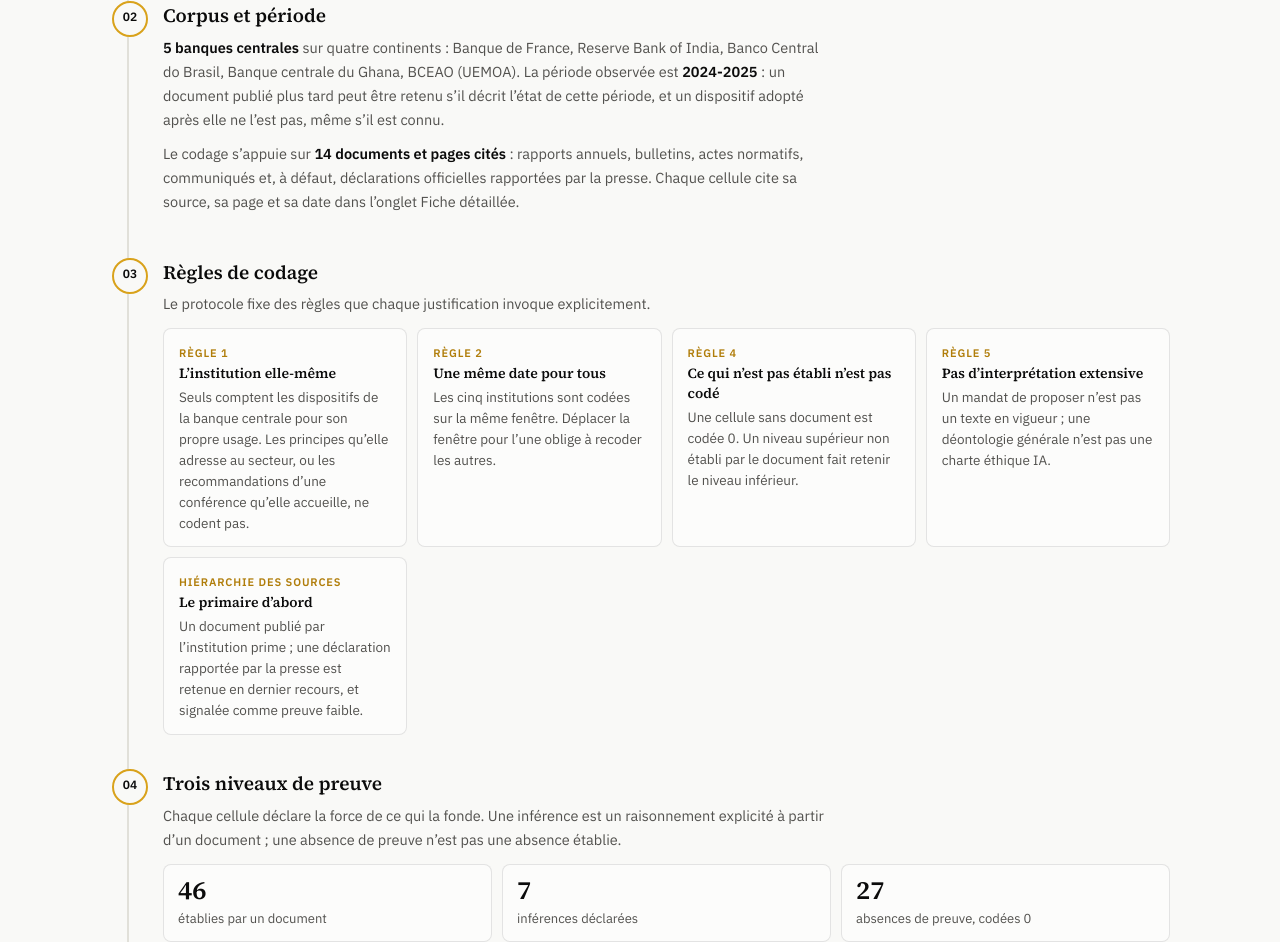
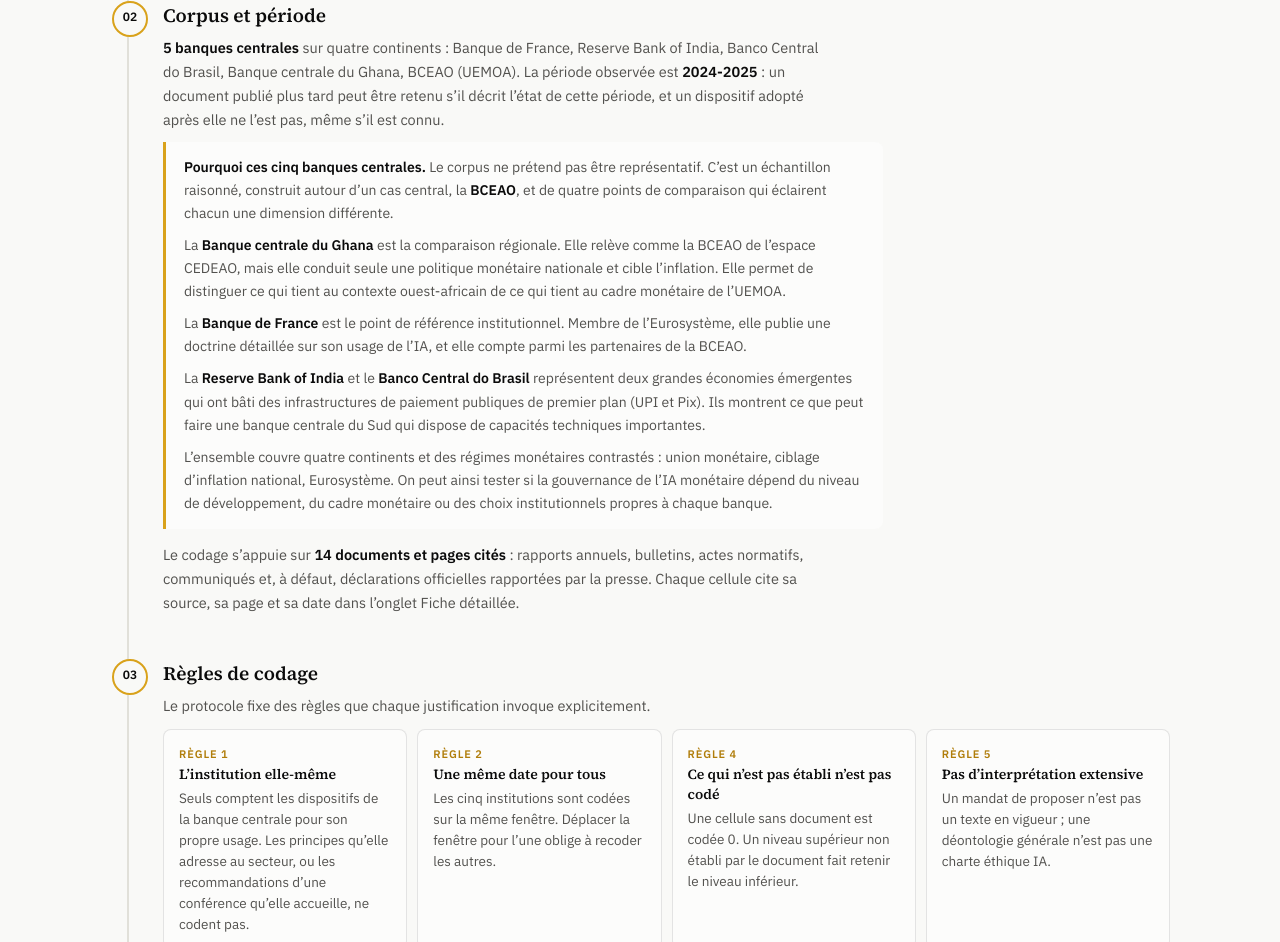
Before and after one commit to fatoumatabi/igiam, a plain HTML site: page index.html in a window 1280 px wide. Shown: the part 2926-3868 px from the top of the page. Drawn offline with Linux system fonts and the light colour scheme.

Commit message:
Méthodologie : justification du choix des cinq banques centrales
Co-Authored-By: Claude Opus 5.5 <noreply@anthropic.com>
Claude-Session: https://claude.ai/code/session_017eLj7S7vLeqZypQvW3NMZR

```diff
--- a/index.html
+++ b/index.html
@@ -128,6 +128,10 @@ header{padding:0;border:0}
 .etape h3{margin:2px 0 8px;font:600 19px/1.3 var(--titre)}
 .etape > p{margin:0 0 10px;max-width:76ch;color:var(--ink2);font-size:14.5px;line-height:1.65}
 .etape > p b{color:var(--ink);font-weight:600}
+.choix{border-left:3px solid #d9a21b;background:var(--surface);border-radius:0 8px 8px 0;padding:14px 18px;margin:4px 0 14px;max-width:80ch}
+.choix p{margin:0 0 9px;font-size:14px;line-height:1.65;color:var(--ink2)}
+.choix p:last-child{margin:0}
+.choix b{color:var(--ink)}
 .regles{display:grid;grid-template-columns:repeat(auto-fill,minmax(230px,1fr));gap:10px;margin:12px 0 0}
 .regle{background:var(--surface);border:1px solid var(--ring);border-radius:8px;padding:13px 15px;font-size:13.5px;line-height:1.55;color:var(--ink2)}
 .regle b{display:block;color:var(--ink);font:600 14px var(--titre);margin-bottom:4px}
@@ -1238,6 +1242,7 @@ function vueAccueil() {
      '<p><b>' + D.banques.length + ' banques centrales</b> sur quatre continents : ' + D.banques.join(', ') + '. ' +
      'La période observée est <b>2024-2025</b> : un document publié plus tard peut être retenu s’il décrit l’état de cette période, ' +
      'et un dispositif adopté après elle ne l’est pas, même s’il est connu.</p>' +
+     '<div class="choix"><p><b>Pourquoi ces cinq banques centrales.</b> Le corpus ne prétend pas être représentatif. C’est un échantillon raisonné, construit autour d’un cas central, la <b>BCEAO</b>, et de quatre points de comparaison qui éclairent chacun une dimension différente.</p><p>La <b>Banque centrale du Ghana</b> est la comparaison régionale. Elle relève comme la BCEAO de l’espace CEDEAO, mais elle conduit seule une politique monétaire nationale et cible l’inflation. Elle permet de distinguer ce qui tient au contexte ouest-africain de ce qui tient au cadre monétaire de l’UEMOA.</p><p>La <b>Banque de France</b> est le point de référence institutionnel. Membre de l’Eurosystème, elle publie une doctrine détaillée sur son usage de l’IA, et elle compte parmi les partenaires de la BCEAO.</p><p>La <b>Reserve Bank of India</b> et le <b>Banco Central do Brasil</b> représentent deux grandes économies émergentes qui ont bâti des infrastructures de paiement publiques de premier plan (UPI et Pix). Ils montrent ce que peut faire une banque centrale du Sud qui dispose de capacités techniques importantes.</p><p>L’ensemble couvre quatre continents et des régimes monétaires contrastés : union monétaire, ciblage d’inflation national, Eurosystème. On peut ainsi tester si la gouvernance de l’IA monétaire dépend du niveau de développement, du cadre monétaire ou des choix institutionnels propres à chaque banque.</p></div>' +
      '<p>Le codage s’appuie sur <b>' + docs + ' documents et pages cités</b> : rapports annuels, bulletins, actes normatifs, communiqués et, à défaut, déclarations officielles rapportées par la presse. Chaque cellule cite sa source, sa page et sa date dans l’onglet Fiche détaillée.</p>'],
     ['Règles de codage',
      '<p>Le protocole fixe des règles que chaque justification invoque explicitement.</p><div class="regles">' +
```
